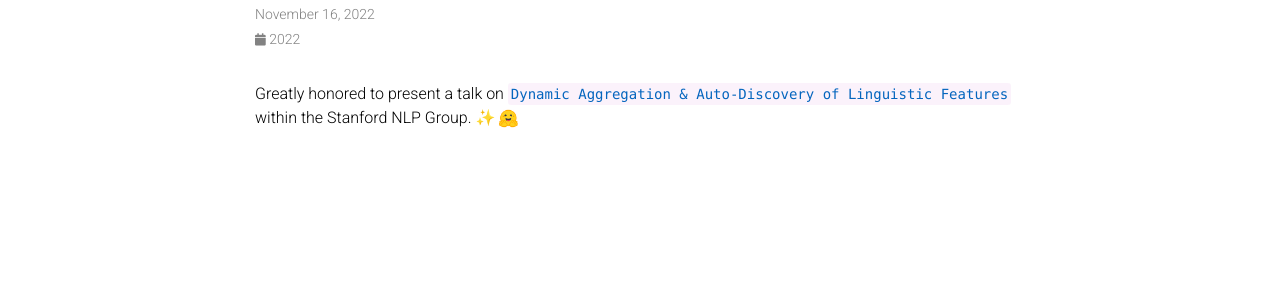
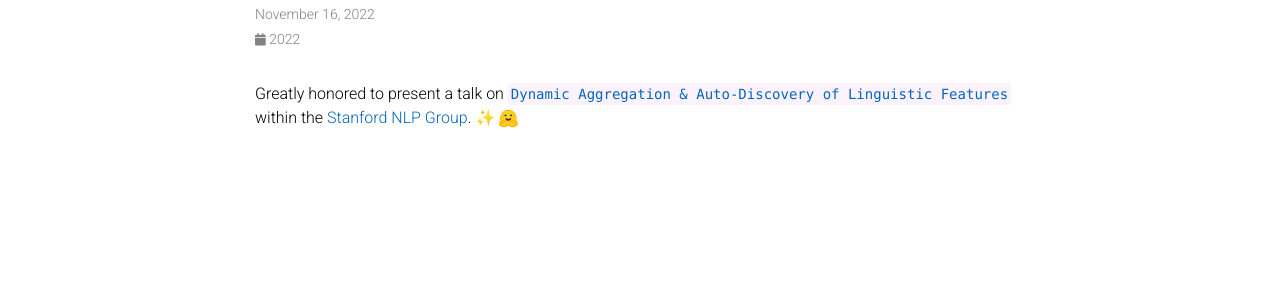
Before and after one commit to liuyanchen1015/liuyanchen1015.github.io, a Jekyll site: the page built from _news/announcement_4.md, in a window 1280 px wide. Shown: the part 156-456 px from the top of the page. Built offline with Jekyll 4.4.1, drawn with Linux system fonts in a browser that asks for light colours; emoji names are drawn with the system emoji font; comment, search, counter and statistics services are not loaded; a style sheet for code colours, icons or effects is not loaded.

Commit message:
Update announcement_4.md

```diff
--- a/_news/announcement_4.md
+++ b/_news/announcement_4.md
@@ -4,4 +4,4 @@ date: 2022-11-16 07:59:00-0400
 inline: true
 ---
 
-Greatly honored to present a talk on `Dynamic Aggregation & Auto-Discovery of Linguistic Features` within the Stanford NLP Group. :sparkles:  <img src="/assets/img/huggingface.ico" alt="drawing" width="19"/>
+Greatly honored to present a talk on `Dynamic Aggregation & Auto-Discovery of Linguistic Features` within the [Stanford NLP Group](https://nlp.stanford.edu/). :sparkles:  <img src="/assets/img/huggingface.ico" alt="drawing" width="19"/>
```
